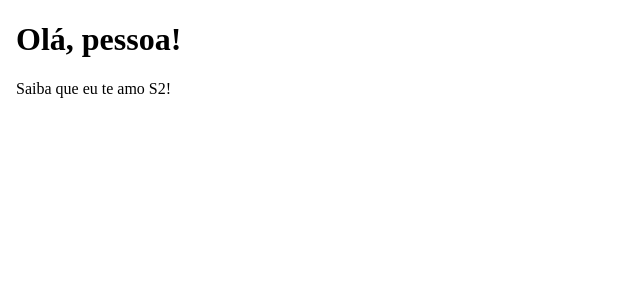
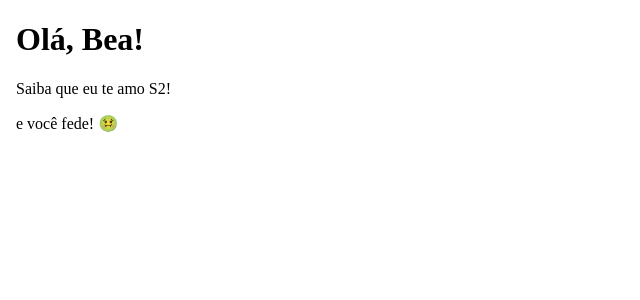
Before and after one commit to ThRocha7/clone-tabnews, a Next.js app: page / in a window 1280 px wide. Shown: the top 300 px of the page, without its empty margins (0-640 px from the left). Built offline with nearby package versions, Linux system fonts and the light colour scheme.

Commit message:
alterando mensagem do site

```diff
--- a/pages/index.js
+++ b/pages/index.js
@@ -1,13 +1,15 @@
 function Home() {
     return <body>
         <h1>
-            Olá, pessoa!
+            Olá, Bea!
         </h1>
         <p>
             Saiba que eu te amo S2!
         </p>
-
-    </body>;
+        <p>
+            e você fede! 🤢
+        </p>
+    </body>
 }
 
 export default Home;
```
